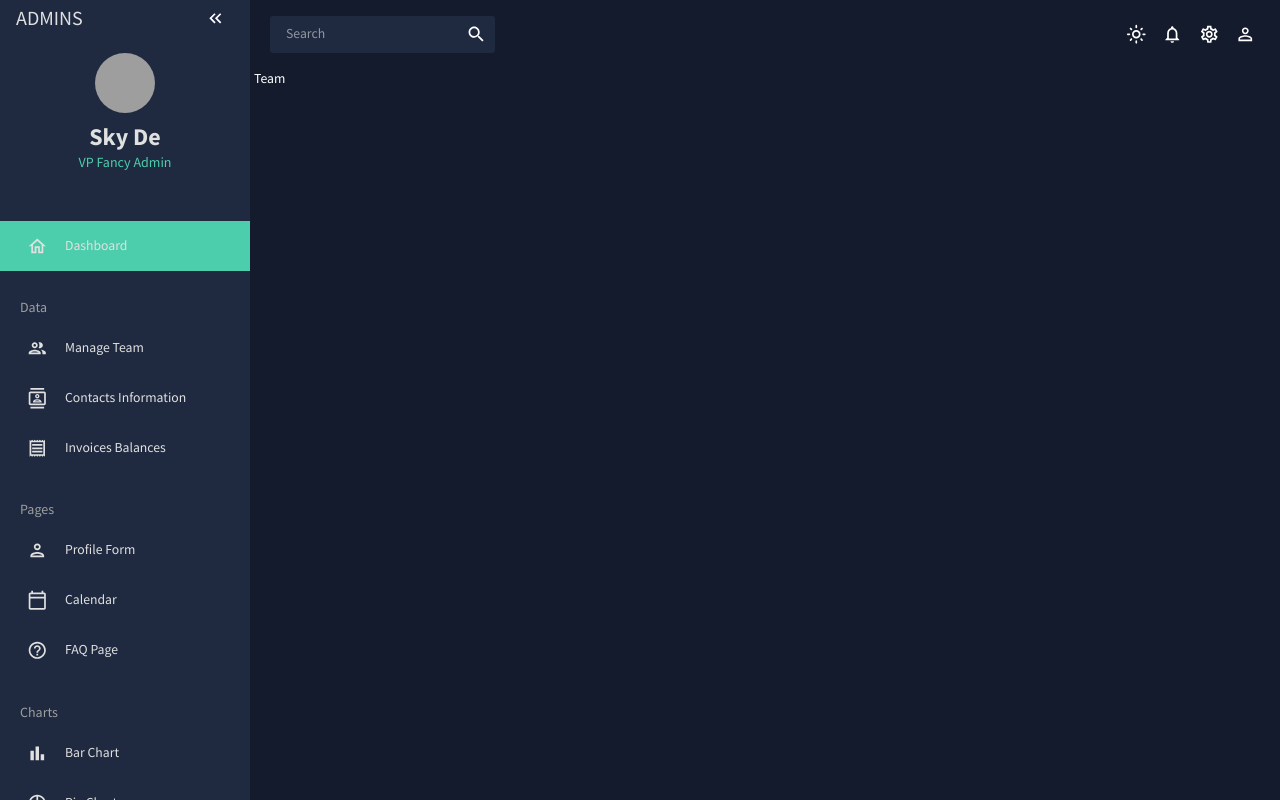
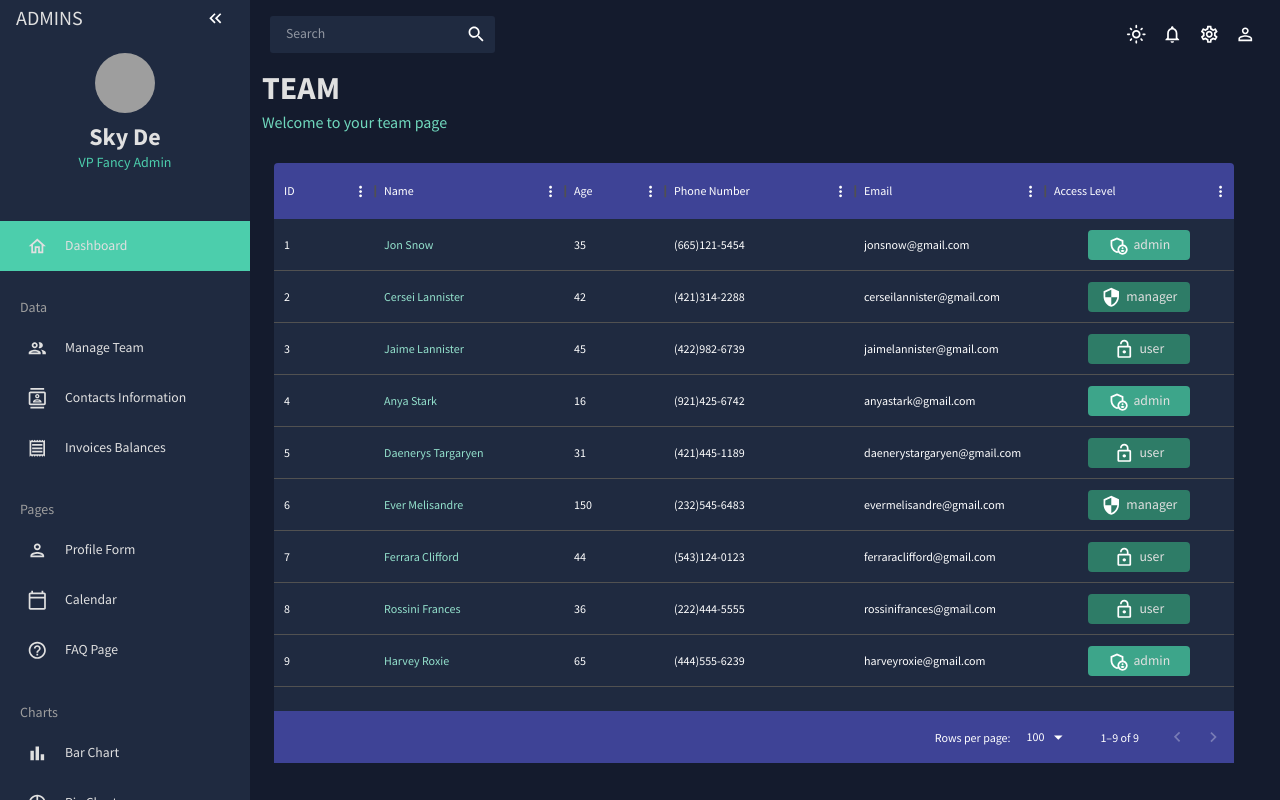
Before and after one commit to Ghassan-SkyDe/React-Admin-Dashboard, a React (Create React App) app: page /team in a window 1280 px wide. Built offline with nearby package versions, Linux system fonts and the light colour scheme; grey boxes are pictures that could not be loaded.

Commit message:
header component / Team page DONE

```diff
--- a/src/App.js
+++ b/src/App.js
@@ -17,6 +17,7 @@ import {
   Team
 } from "./scenes"
 import { Route, Routes } from "react-router-dom";
+import Header from "./scenes/global/Header";
 
 function App() {
   const [theme, colorMode] = useMode();
@@ -28,6 +29,7 @@ function App() {
           <SidebarNav/>
           <main className="content">
             <Topbar />
+            <Header/>
             <Routes>
               <Route path="/bar" element={<Bar/>} />
               <Route path="/calendar" element={<Calendar/>} />
--- a/src/data/mockData.js
+++ b/src/data/mockData.js
@@ -1,5 +1,6 @@
 import { tokens } from "../theme";
-
+// -----------------Team
+// data
 export const mockDataTeam = [
   {
     id: 1,
@@ -75,6 +76,9 @@ export const mockDataTeam = [
   },
 ];
 
+
+// -----------------Contacts
+// data
 export const mockDataContacts = [
   {
     id: 1,
@@ -198,6 +202,45 @@ export const mockDataContacts = [
     registrarId: 92197,
   },
 ];
+// columns
+export const contactsColumns = [
+  {
+    field: "id",
+    headerName: "ID"
+  },
+  {
+    field: "name",
+    headerName: "Name"
+  },
+  {
+    field: "email",
+    headerName: "Email"
+  },
+  {
+    field: "age",
+    headerName: "Age"
+  },
+  {
+    field: "phone",
+    headerName: "Phone"
+  },
+  {
+    field: "address",
+    headerName: "Address"
+  },
+  {
+    field: "city",
+    headerName: "City"
+  },
+  {
+    field: "zipCode",
+    headerName: "ZipCode"
+  },
+  {
+    field: "registrarId",
+    headerName: "RegistrarID"
+  },
+]
 
 export const mockDataInvoices = [
   {
--- a/src/index.scss
+++ b/src/index.scss
@@ -27,9 +27,9 @@ body,
 }
 
 /* track */
-::-webkit-scrollbar-track {
-  background: #e0e0e0;
-}
+// ::-webkit-scrollbar-track {
+//   background: #e0e0e0;
+// }
 
 /* handle */
 ::-webkit-scrollbar-thumb {
@@ -43,7 +43,7 @@ body,
     border-bottom-right-radius: 10px;
 }
 
-
+// clean this code--fixIt
 /* Sidebar */
 .sidebar-con{
   position: relative;
@@ -98,3 +98,14 @@ body,
 .sidebar > div{
   background-color: transparent!important;
 }
+
+
+// prevents overflow cuz of outline of cells after focus
+.css-cgabbm-MuiDataGrid-root .MuiDataGrid-columnHeader:focus,
+.css-cgabbm-MuiDataGrid-root .MuiDataGrid-cell:focus{
+  outline: none!important;
+}
+
+.data-grid{
+  max-width: 100%;
+}
--- a/src/scenes/Dashboard.jsx
+++ b/src/scenes/Dashboard.jsx
@@ -1,7 +1,10 @@
+import { Box } from "@mui/material";
 
 const Dashboard = () => {
   return (
-    <div>Dashboard</div>
+    <Box display="flex" justifyContent="space-between" alignItems="center">
+      dashboard
+    </Box>
   )
 }
 
--- a/src/scenes/Team.jsx
+++ b/src/scenes/Team.jsx
@@ -1,7 +1,95 @@
+import { Box, Typography, useTheme } from "@mui/material";
+import { DataGrid } from "@mui/x-data-grid";
+import { tokens } from "../theme";
+import { mockDataTeam } from "../data/mockData";
+import { AdminPanelSettingsOutlined, LockOpenOutlined, SecurityOutlined } from "@mui/icons-material";
+const Team = () => {
+  const theme = useTheme();
+  const colors = tokens(theme.palette.mode);
+  const columns = [
+    { field: "id", headerName: "ID" },
+    {
+      field: "name",
+      headerName: "Name",
+      flex: 1,
+      cellClassName: "name-column--cell",
+    },
+    {
+      field: "age",
+      headerName: "Age",
+      type: "number",
+      headerAlign: "left",
+      align: "left",
+    },
+    {
+      field: "phone",
+      headerName: "Phone Number",
+      flex: 1,
+    },
+    {
+      field: "email",
+      headerName: "Email",
+      flex: 1,
+    },
+    {
+      field: "access",
+      headerName: "Access Level",
+      flex: 1,
+      renderCell: ({ row: { access } }) => {
+        return (
+          <Box
+            disabled
+            width="60%"
+            m="0 auto"
+            p="5px"
+            display="flex"
+            justifyContent="center"
+            backgroundColor={
+              access === "admin"
+                ? colors.greenAccent[600]
+                : colors.greenAccent[700]
+            }
+            borderRadius="4px"
+          >
+            {access === "admin" && <AdminPanelSettingsOutlined />}
+            {access === "manager" && <SecurityOutlined />}
+            {access === "user" && <LockOpenOutlined />}
+            <Typography color={colors.gray[100]} sx={{ ml: "5px" }}>
+              {access}
+            </Typography>
+          </Box>
+        );
+      },
+    },
+  ];
 
-const Team = () => {
   return (
-    <div>Team</div>
+    <Box height="75vh" width="75vw" m="20px" sx={{
+      "& .MuiDataGrid-root" : {
+        border: "none"
+      },
+      "& .MuiDataGrid-cell": {
+        border: "none"
+      },
+      "& .name-column--cell": {
+        color: colors.greenAccent[300]
+      },
+      "& .MuiDataGrid-columnHeadersInner": {
+        backgroundColor: colors.blueAccent[700],
+      },
+      "& .MuiDataGrid-columnHeaders": {
+        borderBottom: "none",
+      },
+      "& .MuiDataGrid-virtualScroller" : {
+        backgroundColor: colors.primary[400]
+      },
+      "& .MuiDataGrid-footerContainer": {
+        borderTop: "none",
+        backgroundColor: colors.blueAccent[700]
+      }
+    }}>
+      <DataGrid tabI className="data-grid" rows={mockDataTeam} columns={columns}/>
+    </Box>
   )
 }
 
--- /dev/null
+++ b/src/scenes/global/Header.jsx
@@ -0,0 +1,23 @@
+import { Box, Typography, useTheme } from "@mui/material";
+import { tokens } from "../../theme";
+import { useLocation } from "react-router-dom";
+
+
+const Header = () => {
+    const theme = useTheme();
+    const colors = tokens(theme.palette.mode);
+    const path = useLocation().pathname.slice(1);
+    const title = path === "" ? "Dashboard" : path;
+    // change this at last--fixIt
+    const isChartPage = path === "pie" || path === "bar" || path === "line" || path === "geography" ? true : false;
+    // subtitles
+    // team => Managing the Team Members
+  return (
+    <Box mb="30px" display="flex" flexDirection="column" alignItems="flex-start" sx={{padding:"0 0.5rem"}}>
+        <Typography variant="h2" color={colors.gray[100]} fontWeight="bold" sx={{mb:"5px"}}>{title.toUpperCase()}</Typography>
+        <Typography variant="h5" color={colors.greenAccent[400]}>{`Welcome to your ${title} ${isChartPage ? "chart" : ''} page`}</Typography>
+    </Box>
+  )
+}
+
+export default Header
--- a/src/theme.js
+++ b/src/theme.js
@@ -126,6 +126,23 @@ export const themeSettings = (mode) => {
     const colors = tokens(mode);
 
     return {
+        // fitIt
+        components: {
+            MuiDataGrid: {
+                styleOverrides: {
+                    cell: {
+                        '&:focus': {
+                            outLine: "none!important"
+                        }
+                    },
+                    columnHeader: {
+                        '&:focus': {
+                            outLine: "none!important"
+                        }
+                    },
+                }
+            }
+        },
         palette: {
             mode: mode,
             ...(mode === 'dark'
@@ -193,6 +210,8 @@ export const themeSettings = (mode) => {
                 fontSize: 14,
             },
         }
+
+
     };
 };
 
```
